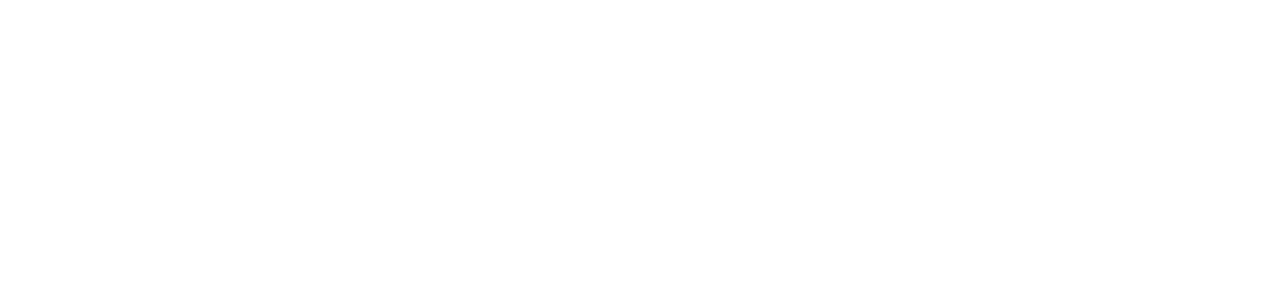
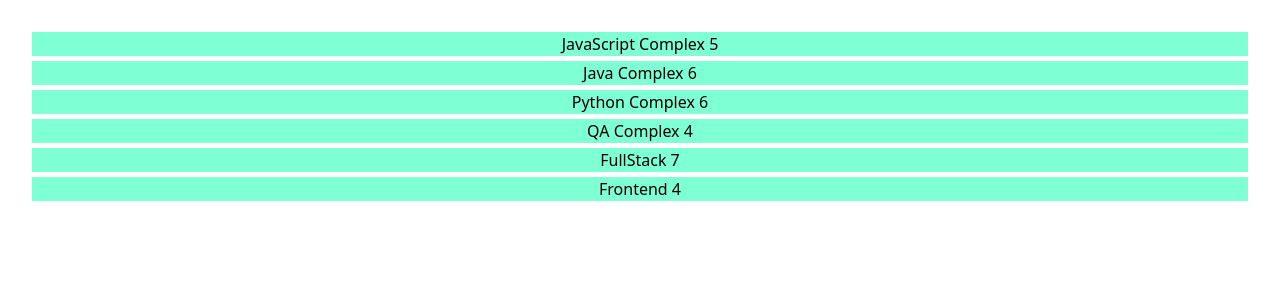
Before and after one commit to KotSerhii/react-2025-test, a React (Vite) app: page / in a window 1280 px wide. Shown: the top 300 px of the page. Built offline with nearby package versions, Linux system fonts and the light colour scheme.

Commit message:
Commit HomeWork1 Task2

```diff
--- a/src/App.tsx
+++ b/src/App.tsx
@@ -1,10 +1,11 @@
 import './App.css'
+import CoursesComponent from "./CoursesComponent/CoursesComponent.tsx";
 
 function App() {
 
     return (
         <>
-
+<CoursesComponent/>
         </>
     )
 }
--- /dev/null
+++ b/src/CourseComponent/CourseComponenet.tsx
@@ -0,0 +1,13 @@
+import type {ICourseModel} from "../models/courseModel.ts";
+import type {FC} from "react";
+import './CourseComponent.css';
+
+type PropsType = {
+    course: ICourseModel;
+};
+
+export const CourseComponent: FC<PropsType> = ({course}) => {
+    return (
+        <li>{course.title} {course.monthDuration}</li>
+           );
+};
--- /dev/null
+++ b/src/CourseComponent/CourseComponent.css
@@ -0,0 +1,4 @@
+li {
+    background-color: aquamarine;
+    margin-bottom: 5px;
+}
--- /dev/null
+++ b/src/CoursesComponent/CoursesComponent.tsx
@@ -0,0 +1,16 @@
+import type {ICourseModel} from "../models/courseModel.ts";
+import {CourseComponent} from "../CourseComponent/CourseComponenet.tsx";
+import {coursesAndDurationArray} from "../data/coursesAndDurationArray.ts";
+
+const CoursesComponent = () => {
+    return (
+        <ul>{
+            coursesAndDurationArray.map((course: ICourseModel, index: number) => {
+                return <CourseComponent course={course} key={index}/>;
+            })
+        }
+        </ul>
+    );
+};
+
+export default CoursesComponent;
--- /dev/null
+++ b/src/data/coursesAndDurationArray.ts
@@ -0,0 +1,10 @@
+import type {ICourseModel} from "../models/courseModel.ts";
+
+export const coursesAndDurationArray: ICourseModel[] = [
+    {title: 'JavaScript Complex', monthDuration: 5},
+    {title: 'Java Complex', monthDuration: 6},
+    {title: 'Python Complex', monthDuration: 6},
+    {title: 'QA Complex', monthDuration: 4},
+    {title: 'FullStack', monthDuration: 7},
+    {title: 'Frontend', monthDuration: 4}
+];
--- /dev/null
+++ b/src/models/courseModel.ts
@@ -0,0 +1 @@
+export interface ICourseModel {title: string, monthDuration: number}
```
Also changed, not shown: src/CoursesComponent/CoursesComponenet.css (added), 1 other file (tests, documents, lock files or other folders).
